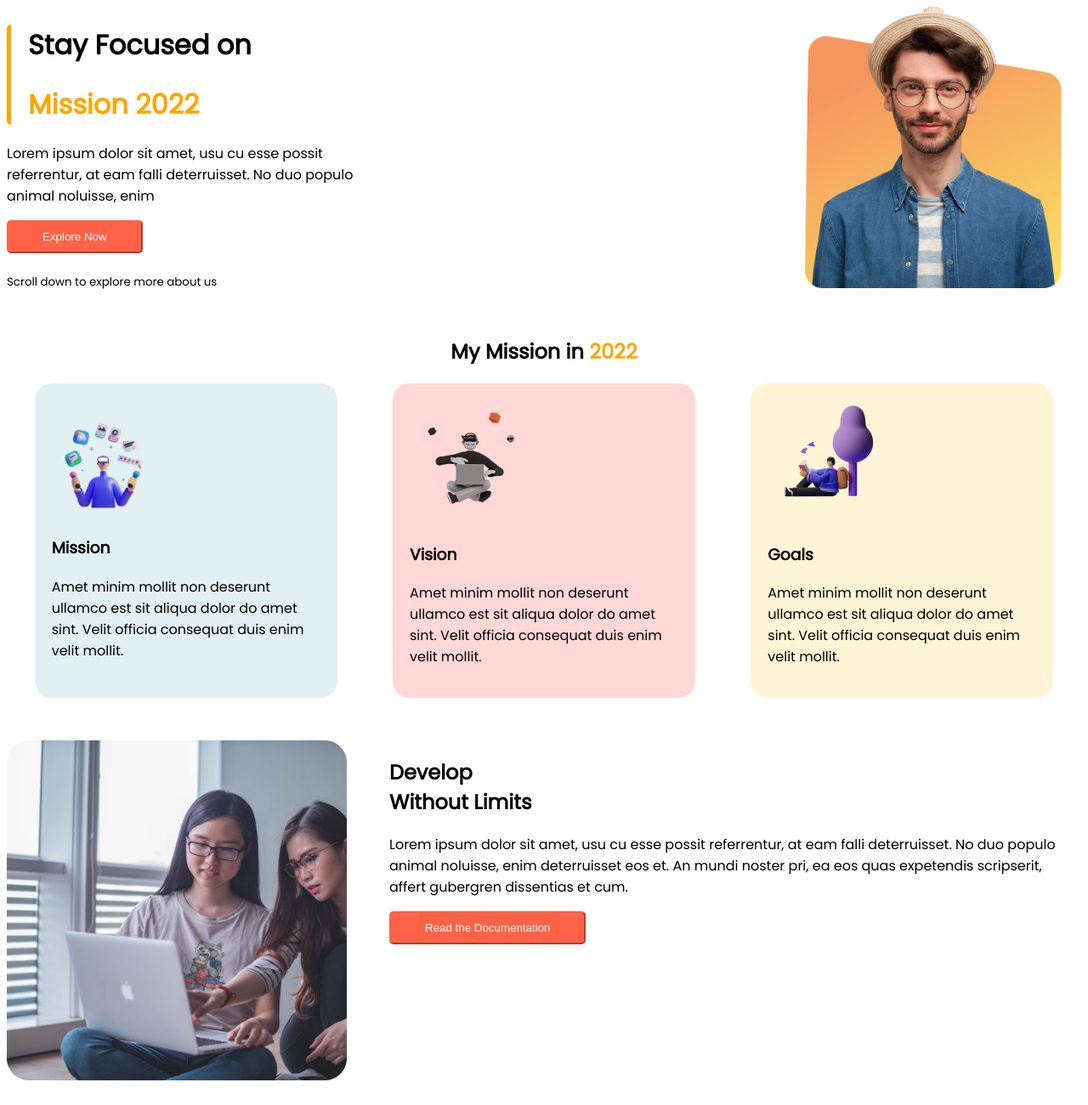
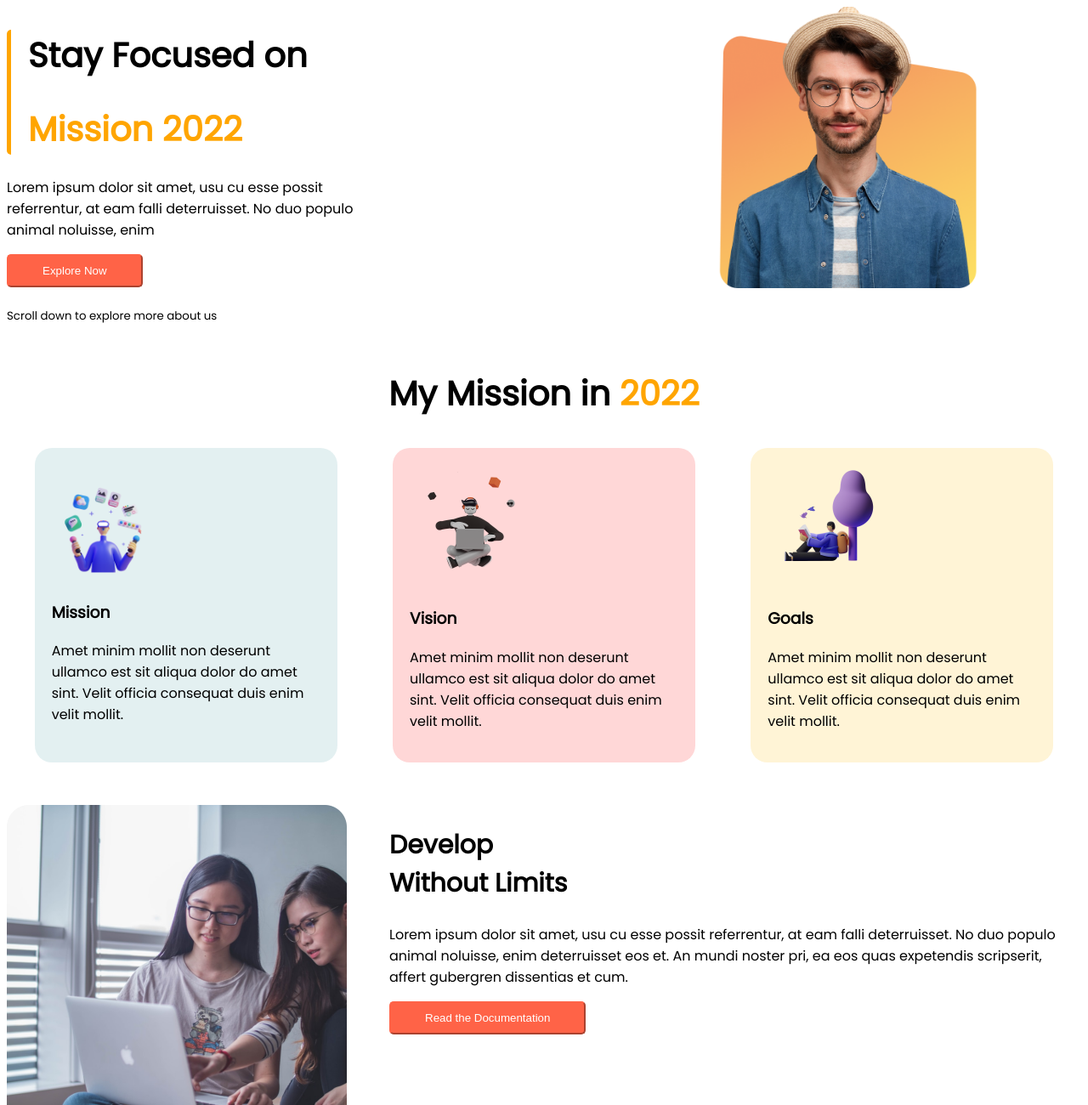
Before and after one commit to kdipto1/Milestone1, a plain HTML site: page index.html in a window 1280 px wide. Shown: the top 1300 px of the page at 85% size. Drawn offline with Linux system fonts and the light colour scheme.

Commit message:
font size fixed

```diff
--- a/style.css
+++ b/style.css
@@ -11,7 +11,7 @@ body{
 }
 .header-side img{
  width: 50%;
- padding-left: 300px;
+ padding-left: 200px;
 }
 .orange{
   color: orange;
@@ -20,6 +20,7 @@ body{
   padding-left: 20px;
   border-left: 5px solid orange;
   border-radius: 5px;
+  font-size: 20px;
 }
 .button{
   padding: 10px 40px;
@@ -36,6 +37,7 @@ body{
 
 .second-section h2{
   text-align: center;
+  font-size: 40px;
 }
 .boxs{
   display: flex;
@@ -75,6 +77,9 @@ width: 141px;
   display: flex;
   margin-bottom: 50px;
 }
+.third-section h2{
+  font-size: 30px;
+}
 .third-section img{
   width: 400px;
   padding-right: 50px;
@@ -84,6 +89,9 @@ width: 141px;
 .fourth-section{
   display: flex;
   margin-bottom: 50px;
+}
+.fourth-section h2{
+  font-size: 30px;
 }
 .fourth-section img{
   width: 400px;
```
